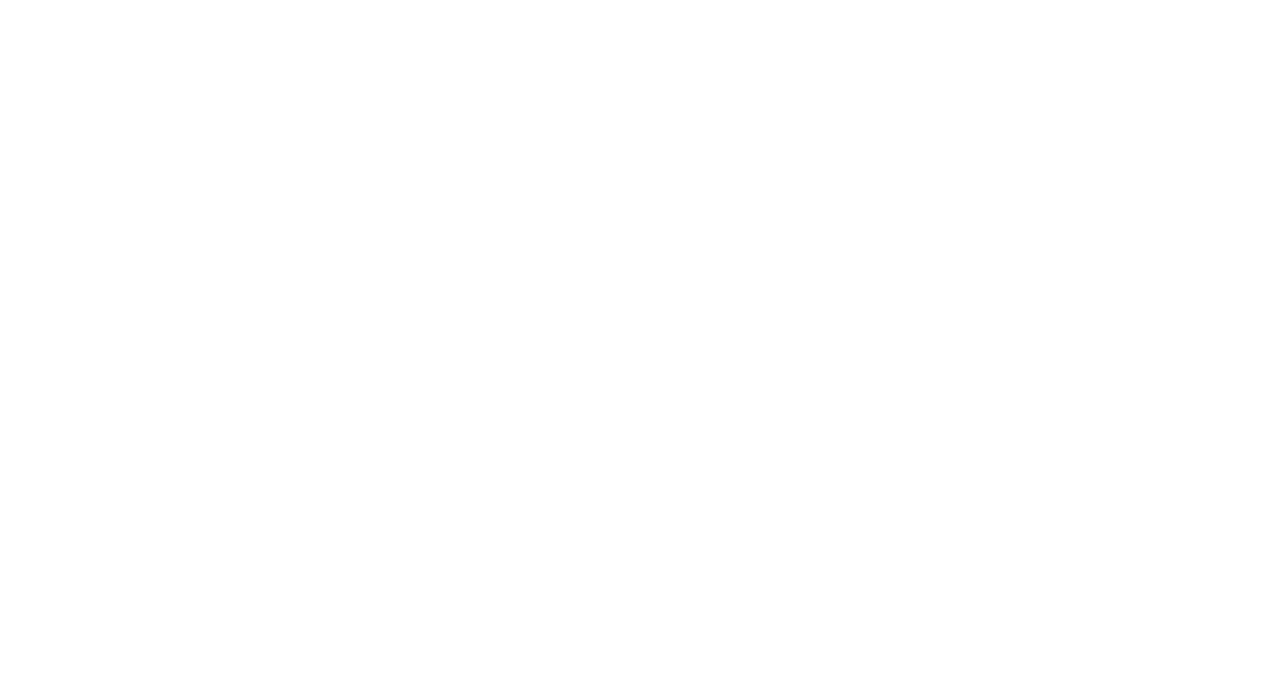
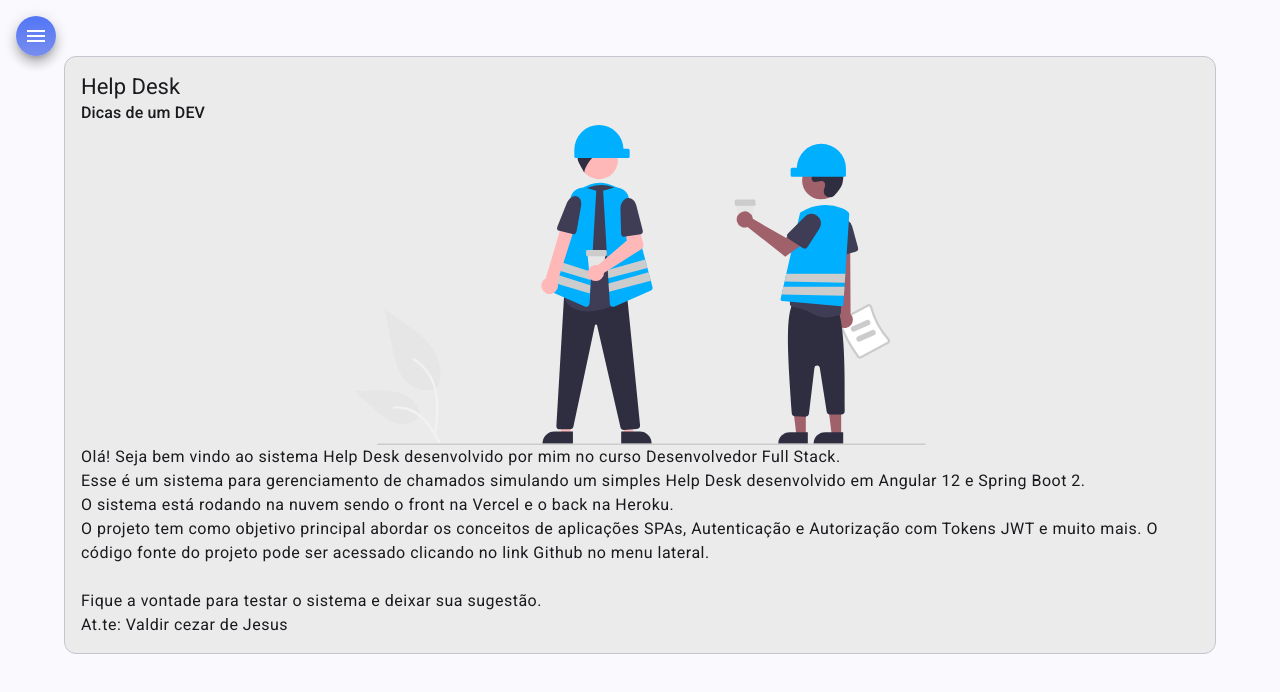
Before and after one commit to rbrumcabral/helpDesk-frontend, an Angular app: page /home in a window 1280 px wide. Before the commit this address led to /. Shown: the top 692 px of the page. Built offline with nearby package versions, Linux system fonts and the light colour scheme.

Commit message:
home component

```diff
--- a/src/app/app.routes.ts
+++ b/src/app/app.routes.ts
@@ -1,6 +1,9 @@
 import { Routes } from '@angular/router';
 import { NavComponent } from './components/nav/nav.component';
+import { HomeComponent } from './components/home/home.component';
 
 export const routes: Routes = [{
-    path: "", component: NavComponent
+    path: '', component: NavComponent, children: [
+        { path: 'home', component: HomeComponent }
+    ]
 }];
--- a/src/app/components/home/home.component.css
+++ b/src/app/components/home/home.component.css
@@ -0,0 +1,9 @@
+.card {
+    width: 90%;
+    margin: auto;
+    background-color: rgb(235,235,235);
+}
+
+img{
+    height: 20rem;
+}
--- a/src/app/components/home/home.component.html
+++ b/src/app/components/home/home.component.html
@@ -1 +1,20 @@
-<p>home works!</p>
+<mat-card class="card" appearance="outlined">
+    <mat-card-header>
+        <mat-card-title>Help Desk</mat-card-title>
+        <mat-card-subtitle>Dicas de um DEV</mat-card-subtitle>
+    </mat-card-header>
+    <img mat-card-image src="assets/img/home-image.svg" alt="help Desk home image">
+    <mat-card-content>
+        <p>
+            Olá! Seja bem vindo ao sistema Help Desk desenvolvido por mim no curso Desenvolvedor Full Stack.<br />
+            Esse é um sistema para gerenciamento de chamados simulando um simples Help Desk desenvolvido em Angular 12 e
+            Spring Boot 2. <br />O sistema está rodando na nuvem sendo o front na Vercel e o back na Heroku.<br />
+            O projeto tem como objetivo principal abordar os conceitos de aplicações SPAs, Autenticação e Autorização
+            com
+            Tokens JWT e muito mais. O código fonte do projeto pode ser acessado clicando no link Github no menu
+            lateral.
+            <br /><br /> Fique a vontade para testar o sistema e deixar sua sugestão.
+            <br /> At.te: Valdir cezar de Jesus
+        </p>
+    </mat-card-content>
+</mat-card>
--- a/src/app/components/home/home.component.ts
+++ b/src/app/components/home/home.component.ts
@@ -1,9 +1,10 @@
 import { Component } from '@angular/core';
+import {MatCardModule} from '@angular/material/card';
 
 @Component({
   selector: 'app-home',
   standalone: true,
-  imports: [],
+  imports: [MatCardModule],
   templateUrl: './home.component.html',
   styleUrl: './home.component.css'
 })
--- a/src/app/components/nav/nav.component.html
+++ b/src/app/components/nav/nav.component.html
@@ -32,6 +32,7 @@
     <button class="menu mat-elevation-z8" (click)="drawer.toggle()" mat-icon-button>
       <mat-icon>menu</mat-icon>
     </button>
+    <router-outlet> </router-outlet>
   </div>
 
 </mat-drawer-container>
--- a/src/app/components/nav/nav.component.ts
+++ b/src/app/components/nav/nav.component.ts
@@ -13,11 +13,13 @@
 import { MatSelectModule } from '@angular/material/select';
 import { MatTableModule } from '@angular/material/table';
 import { MatRadioModule } from '@angular/material/radio';
+import { Router } from '@angular/router';
+import { RouterOutlet } from '@angular/router';
 
 @Component({
   selector: 'app-nav',
   standalone: true,
-  imports: [MatSidenavModule, MatIconModule, MatListModule, MatInputModule, MatCardModule, MatButtonModule],
+  imports: [RouterOutlet, MatSidenavModule, MatIconModule, MatListModule, MatInputModule, MatCardModule, MatButtonModule],
   templateUrl: './nav.component.html',
   styleUrl: './nav.component.css'
 })
@@ -25,10 +27,10 @@
 
   showFiller = false;
 
-  constructor(){}
+  constructor(private router: Router){}
 
   ngOnInit(): void{
-
+    this.router.navigate(['home']);
   }
 
   logout(): void {
```
